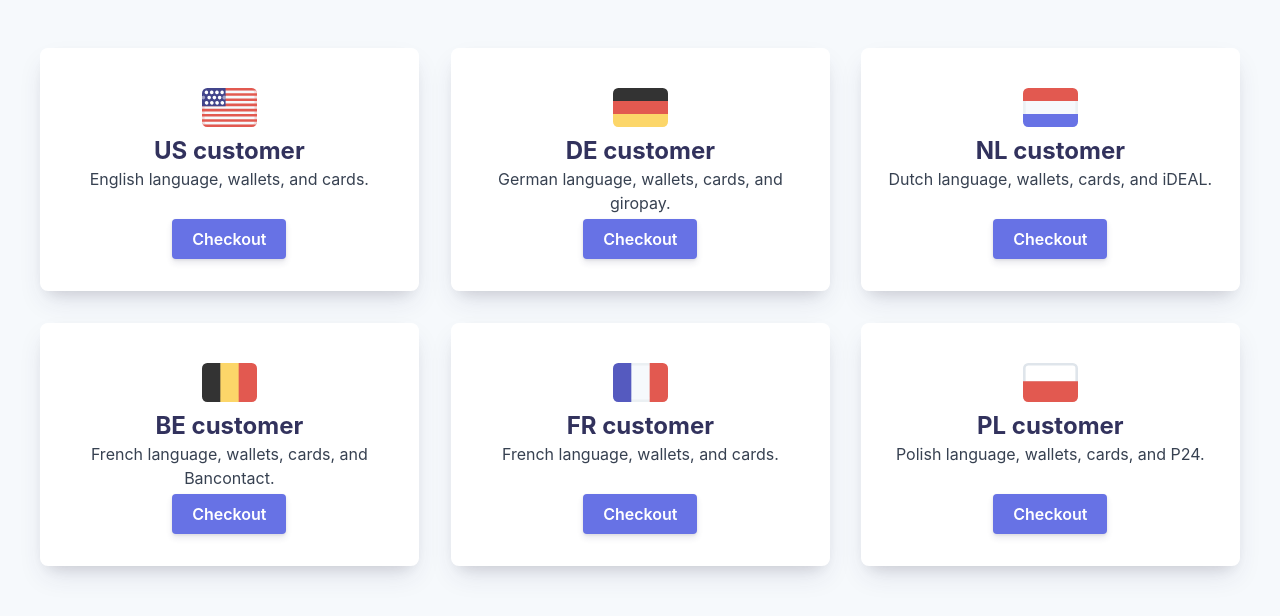
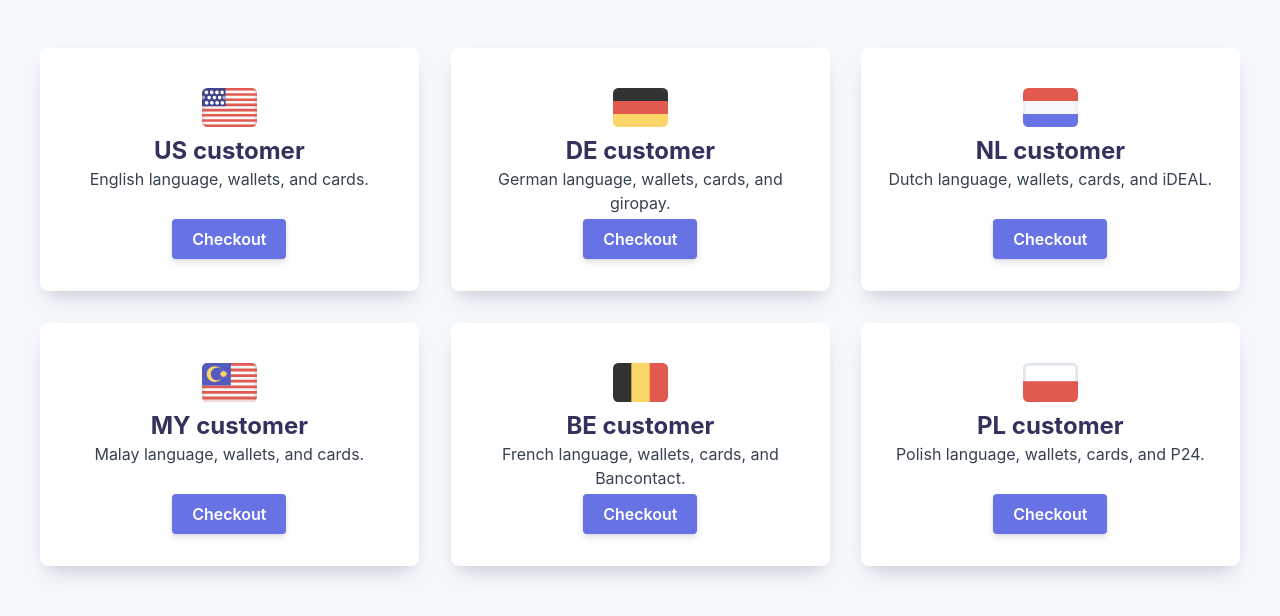
Before and after one commit to stripe/checkout-sales-demo, a website: page static/index.html in a window 1280 px wide. Shown: the part 228-844 px from the top of the page. Drawn offline with nearby package versions, Linux system fonts and the light colour scheme; no server answers; a script that the page names is missing.

Commit message:
Update index.html

```diff
--- a/static/index.html
+++ b/static/index.html
@@ -85,16 +85,16 @@
         <div class="card bg-white h-full rounded-lg overflow-hidden">
           <div>
             <div class="px-6 pt-8 text-center">
-              <img class="w-1/6 mx-auto my-2" src="flag-be.svg" />
-              <div class="font-bold text-2xl">BE customer</div>
+              <img class="w-1/6 mx-auto my-2" src="flag-my.svg" />
+              <div class="font-bold text-2xl">MY customer</div>
               <p class="text-gray-700 text-base h-10">
-                French language, wallets, cards, and Bancontact.
+                Malay language, wallets, and cards.
               </p>
             </div>
             <div class="px-6 pt-3 pb-8">
               <button
                 class="text-white font-semibold py-2 px-5 rounded text-center mx-auto block"
-                data-locale="be"
+                data-locale="ms"
               >Checkout
               </button>
             </div>
@@ -103,10 +103,10 @@
         <div class="card bg-white h-full rounded-lg overflow-hidden">
           <div>
             <div class="px-6 pt-8 text-center">
-              <img class="w-1/6 mx-auto my-2" src="flag-fr.svg" />
-              <div class="font-bold text-2xl">FR customer</div>
+              <img class="w-1/6 mx-auto my-2" src="flag-be.svg" />
+              <div class="font-bold text-2xl">BE customer</div>
               <p class="text-gray-700 text-base h-10">
-                French language, wallets, and cards.
+                French language, wallets, cards, and Bancontact.
               </p>
             </div>
             <div class="px-6 pt-3 pb-8">
```
